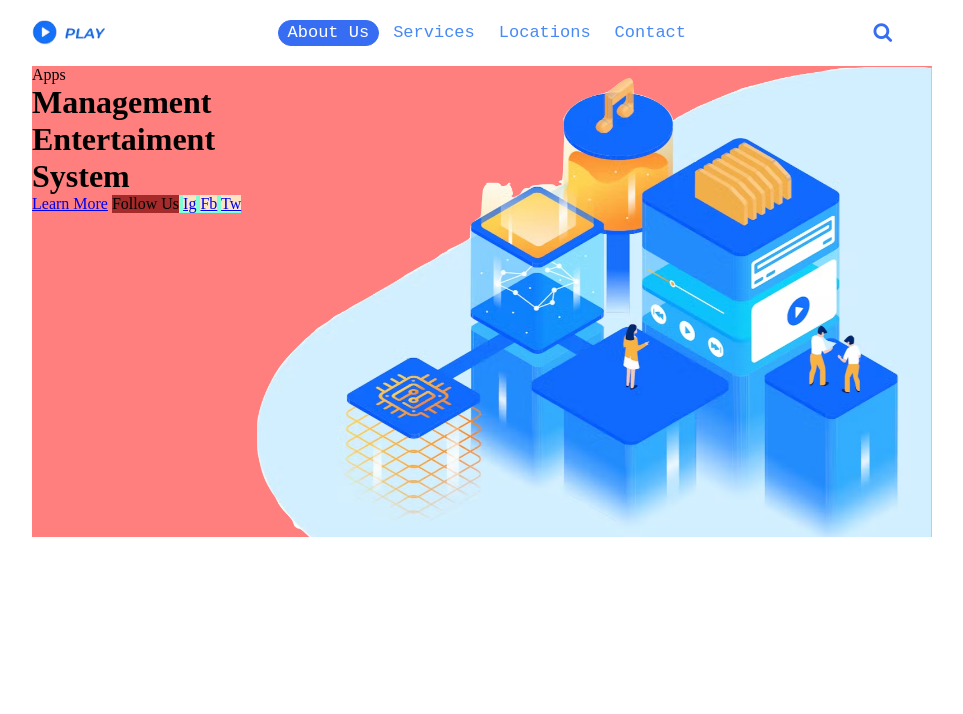
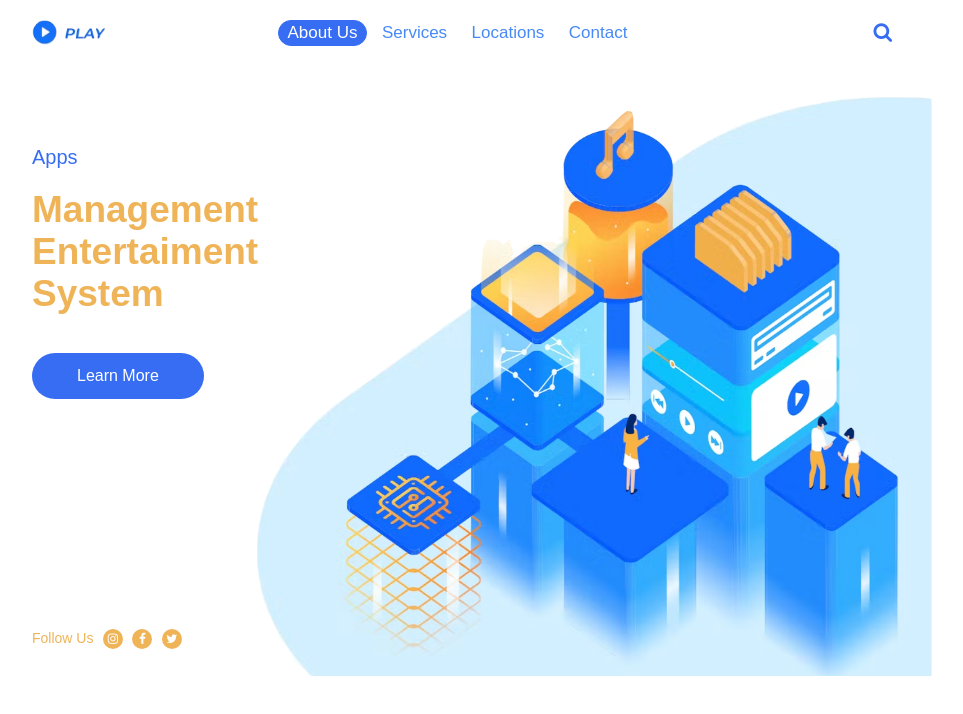
Before and after one commit to sgrazys/03-mes, a website: page index.html in a window 1280 px wide. Shown: the whole page, without its empty margins (158-1121 px from the left). Drawn offline with Linux system fonts and the light colour scheme.

Commit message:
WIP: content

```diff
--- a/css/main.css
+++ b/css/main.css
@@ -7,13 +7,17 @@
     padding: 0;
 }
 
+body {
+    font-family: sans-serif;
+}
+
 
 .main-header {
     display: inline-block;
     width: 900px;
     margin-left:calc(50% - 450px);
     margin-top: 20px;
-    margin-bottom: 20px;
+    margin-bottom: 50px;
 }
 
 .logo{
@@ -29,7 +33,6 @@
 
 .main-nav > .link {
     display: inline-block;
-    font-family: monospace;
     font-size: 17px;
     line-height: 1em;
     color: #4789F6;
@@ -65,32 +68,70 @@
 }
 
 .main-content {
-    background-color: rgb(255, 127, 127);
     display: inline-block;
     width: 900px;
     margin-left:calc(50% - 450px);
 }
 
 .left-col {
+    margin-top: 50px;
     width: 25%;
     float: left;
 }
 
+.description {
+    font-size: 20px;
+    color: #366DF2;
+    margin-bottom: 1em;
+}
+
+.main-title {
+    font-size: 37px;
+    text-transform: capitalize;
+    color: #EFB458;
+}
+
+.btn {
+    display: inline-block;
+    font-size: 16px;
+    font-weight: 200;
+    color: #fff;
+    line-height: 1em;
+    text-decoration: none;
+    background-color: #366DF2;
+    border-radius: 25px;
+    padding: 15px 45px;
+    margin-top: 38px;
+}
+
 .social {
-    background-color: aquamarine;
     display: inline-block;
+    margin-top: 230px;
 }
 
 .prompt {
-    background-color: brown;
+    font-size: 14px;
+    color: #EFB458;
+    text-transform: capitalize;
     display: inline-block;
 }
 
 .social > .icon {
-    background-color: bisque;
+    height: 1em;
+    width: 1em;
+    font-size: 12px;
+    color: #fff;
+    text-align: center ;
+    text-decoration: none;
+    background-color: #EFB458;
+    border-radius: 20px;
+    padding: 4px;
+    margin-left: 5px;
+    margin-bottom: 5px;
 }
 
 .right-col {
     float: right;
     width: 75%;
+    height: 580px;
 }
--- a/index.html
+++ b/index.html
@@ -38,10 +38,10 @@
                 <h1 class="main-title">Management Entertaiment System</h1>
                 <a class="btn" href="#">Learn More</a>
                 <div class="social">
-                    <p class="prompt">Follow Us</p>
-                    <a class="icon" href="#">Ig</a>
-                    <a class="icon" href="#">Fb</a>
-                    <a class="icon" href="#">Tw</a>
+                    <p class="prompt">Follow us</p>
+                    <a class="icon fa fa-instagram" href="#"></a>
+                    <a class="icon fa fa-facebook"  href="#"></a>
+                    <a class="icon fa fa-twitter" href="#"></a>
                 </div>
             </div>
             <img class="right-col" src="./img/img.png" alt="Image">
```
Also changed, not shown: img/design.png.
